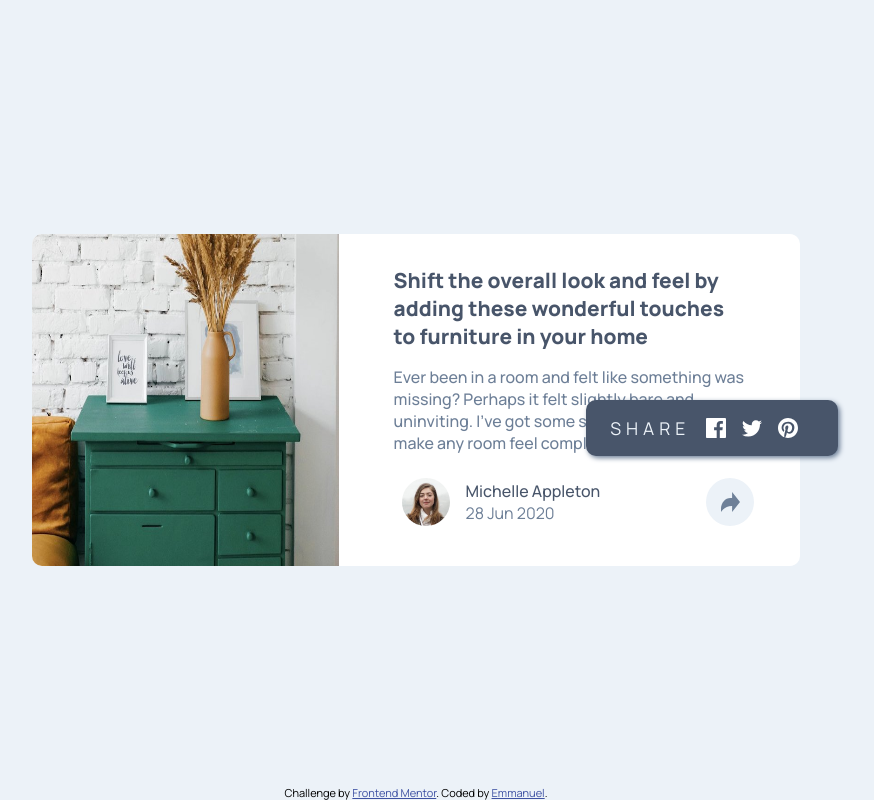
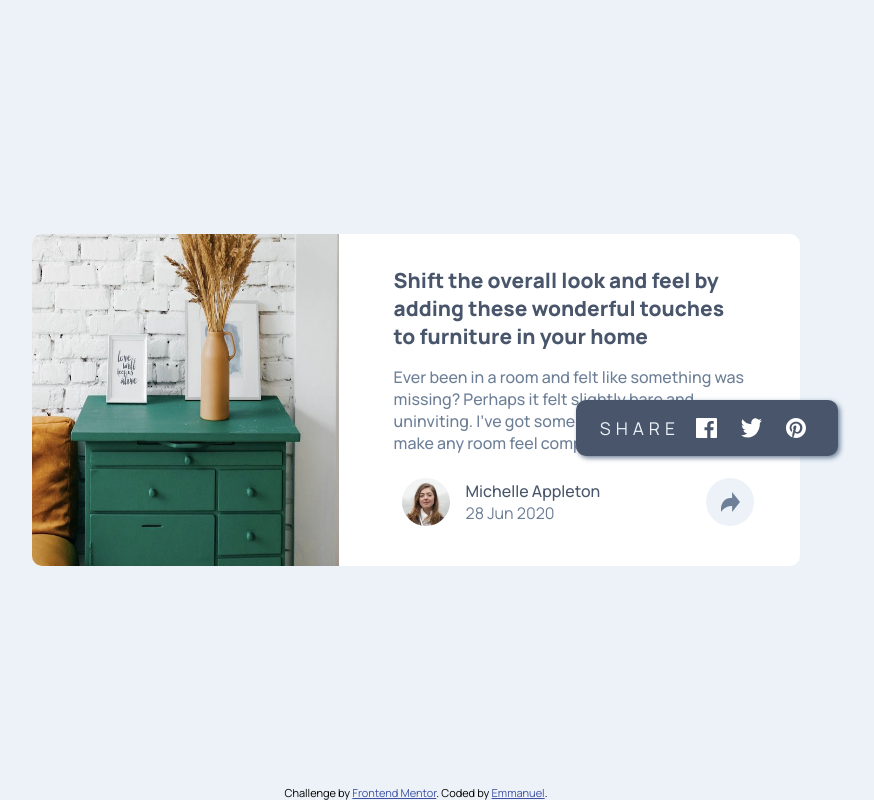
Before and after one commit to Emmanuel-Malik/frontendmentor-article-preview-component, a plain HTML site: page index.html in a window 1280 px wide. Both pictures are taken after a click on the element 918 px from the left and 502 px from the top of the page. Shown: the whole page, without its empty margins (224-1098 px from the left). Drawn offline with Linux system fonts and the light colour scheme.

Commit message:
icon element problem fixed

```diff
--- a/index.html
+++ b/index.html
@@ -44,8 +44,9 @@
           <img src="/images/icon-facebook.svg" alt="facebook icon" class="icon js-icon">
           <img src="/images/icon-twitter.svg" alt="twitter icon" class="icon js-icon">
           <img src="/images/icon-pinterest.svg" alt="pinterest icon" class="icon js-icon">
-          <div class="triangle js-triangle"></div>
         </div>
+
+        <div class="triangle js-triangle"></div>
 
         <div class="share-button-div js-share-button-div">
           <img src="/images/icon-share.svg" alt="share button" class="share-button js-share-button">
--- a/scripts/script.js
+++ b/scripts/script.js
@@ -4,7 +4,7 @@ const shareElement = document.querySelector('.js-share-button-div');
 const shareElementButton = document.querySelector('.share-button');
 const newIcons = document.querySelector('.js-share-icons');
 const shareTextElement = document.querySelector('.js-share-text');
-const iconElement = document.querySelectorAll('js-icon');
+const iconElement = document.querySelectorAll('.js-icon');
 const container = document.querySelector('.js-container');
 const triangleElement = document.querySelector('.js-triangle');
 
@@ -26,6 +26,8 @@ function clickedShareButton() {
   michelleId.classList.add('remove-figure');
   newIcons.classList.add('display-new-icons');
   shareTextElement.classList.add('display-share-text');
-  iconElement.classList.add('display-icon');
   triangleElement.classList.add('display-triangle');
+  iconElement.forEach((icon) => {
+    icon.classList.add('display-icon');
+  });
 }
--- a/styles/styles.css
+++ b/styles/styles.css
@@ -181,6 +181,10 @@ body {
   cursor: pointer;
 }
 
+.display-triangle {
+  display: none;
+}
+
 .attribution {
   font-size: 11px;
   text-align: center;
@@ -350,7 +354,12 @@ body {
     display: initial;
   }
 
-  /* .triangle {
+  .display-icon {
+    display: initial;
+  }
+
+  /* .display-triangle {
+    display: initial;
     width: 0;
     height: 0;
     border-left: 80px solid transparent;
```
